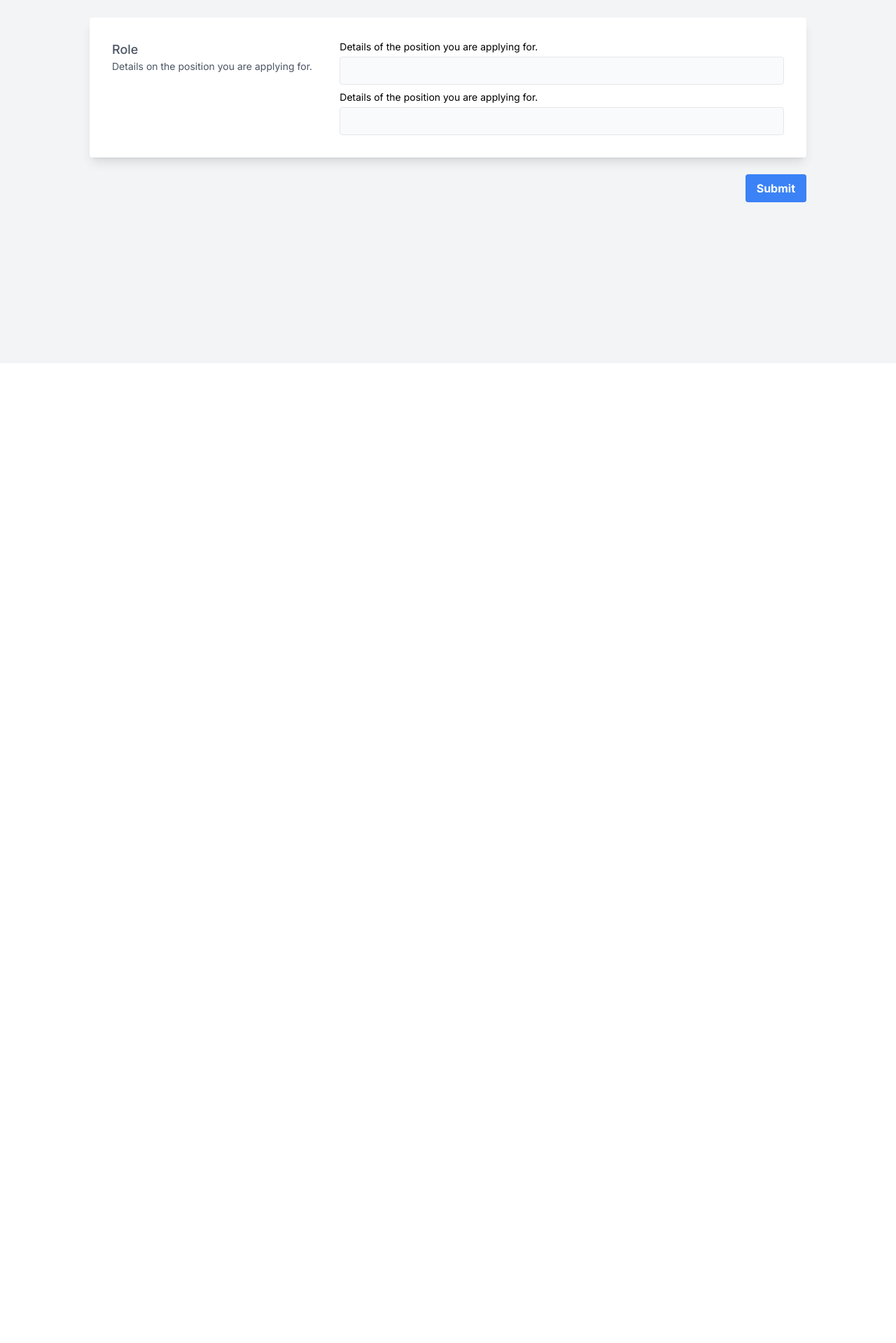
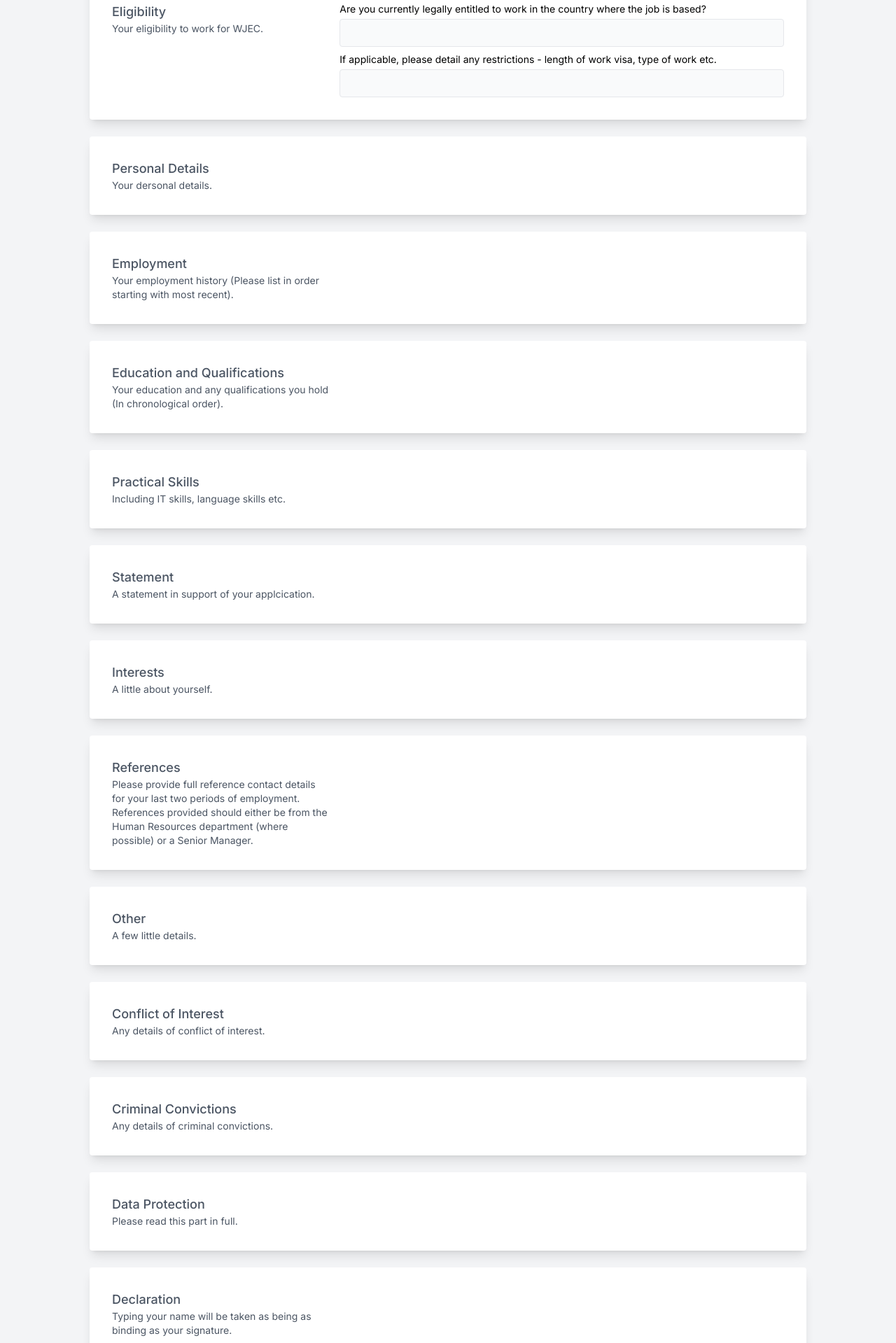
Before and after one commit to Danny-ONeill-James/simple-application-form-wjec, a Next.js app: page /en in a window 1280 px wide. Shown: the part 281-2200 px from the top of the page at 70% size. Before the commit the page ends 800 px from the top, so only its background shows below. Built offline with nearby package versions, Linux system fonts and the light colour scheme.

Commit message:
chore: Initial localisation Data added

```diff
--- a/messages/cy.json
+++ b/messages/cy.json
@@ -1,7 +1,84 @@
 {
   "IndexPage": {
     "title": "Cais am gyflogaeth",
-    "formTitle": "Ffurflen Gais"
+    "form": {
+      "title": "Ffurflen Gais",
+      "description": "Dyma enghraifft o ffurflen gais ar gyfer CBAC.",
+      "section": {
+        "role": {
+          "title": "Rôl",
+          "description": "Manylion y swydd yr ydych yn gwneud cais amdani.",
+          "questions": { "position": "Swydd y ceisir amdani" }
+        },
+        "eligibility": {
+          "title": "Cymhwysedd",
+          "description": "Eich cymhwyster i weithio i CBAC.",
+          "questions": {
+            "entitled": "A oes gennych hawl cyfreithiol ar hyn o bryd i weithio yn y wlad lle mae'r swydd wedi'i lleoli?",
+            "detail": "Os yn berthnasol, rhowch fanylion unrhyw gyfyngiadau - hyd y fisa gwaith, math o waith ac ati."
+          }
+        },
+        "personalDetails": {
+          "title": "Manylion personol",
+          "description": "Manylion eich manylion personol.",
+          "questions": {
+            "title": "Teitl",
+            "forenames": "Enwau Cyntaf",
+            "surname": "Cyfenw",
+            "address": "Cyfeiriad",
+            "postCode": "Côd Post",
+            "mobile": "Rhif ffôn Symudol",
+            "home": "Rhif Cartref",
+            "work": "Rhif Gwaith",
+            "email": "Cyfeiriad Ebost"
+          }
+        },
+        "employment": {
+          "title": "Cyflogaeth",
+          "description": "Eich hanes cyflogaeth (Rhestrwch yn y drefn gan ddechrau gyda'r mwyaf diweddar)."
+        },
+        "education": {
+          "title": "Addysg a Chymwysterau",
+          "description": "Eich addysg ac unrhyw gymwysterau sydd gennych (Mewn trefn gronolegol)."
+        },
+        "practicalSkills": {
+          "title": "Sgiliau Ymarferol",
+          "description": "Gan gynnwys sgiliau TG, sgiliau iaith ac ati."
+        },
+        "statement": {
+          "title": "Datganiad",
+          "description": "Datganiad i gefnogi eich cais."
+        },
+        "interests": {
+          "title": "Diddordebau",
+          "description": "Ychydig amdanoch chi'ch hun."
+        },
+        "references": {
+          "title": "References",
+          "description": "Rhowch fanylion cyswllt llawn ar gyfer eich dau gyfnod olaf o gyflogaeth. Dylai tystlythyrau a ddarperir fod naill ai gan yr adran Adnoddau Dynol (lle bo modd) neu Uwch Reolwr."
+        },
+        "other": {
+          "title": "Arall",
+          "description": "Ychydig o fanylion."
+        },
+        "conflict": {
+          "title": "Gwrthdaro Buddiannau",
+          "description": "Unrhyw fanylion am wrthdaro buddiannau."
+        },
+        "convictions": {
+          "title": "Euogfarnau Troseddol",
+          "description": "Unrhyw fanylion am euogfarnau troseddol."
+        },
+        "dataProtection": {
+          "title": "Diogelu Data",
+          "description": "Darllenwch y rhan hon yn llawn."
+        },
+        "declaration": {
+          "title": "Datganiad",
+          "description": "Bydd teipio'ch enw yr un mor rhwymol â'ch llofnod."
+        }
+      }
+    }
   },
   "LocaleLayout": {
     "title": "CBAC"
--- a/messages/en.json
+++ b/messages/en.json
@@ -1,7 +1,84 @@
 {
   "IndexPage": {
     "title": "Application for employment",
-    "formTitle": "Application Form"
+    "form": {
+      "title": "Application Form",
+      "description": "This is an example application form for WJEC.",
+      "section": {
+        "role": {
+          "title": "Role",
+          "description": "Details on the position you are applying for.",
+          "questions": { "position": "Position applied for" }
+        },
+        "eligibility": {
+          "title": "Eligibility",
+          "description": "Your eligibility to work for WJEC.",
+          "questions": {
+            "entitled": "Are you currently legally entitled to work in the country where the job is based?",
+            "detail": "If applicable, please detail any restrictions - length of work visa, type of work etc."
+          }
+        },
+        "personalDetails": {
+          "title": "Personal Details",
+          "description": "Your dersonal details.",
+          "questions": {
+            "title": "Title",
+            "forenames": "Forenames",
+            "surname": "Surname",
+            "address": "Address",
+            "postCode": "Post Code",
+            "mobile": "Mobile Number",
+            "home": "Home Number",
+            "work": "Work Number",
+            "email": "E-Mail Address"
+          }
+        },
+        "employment": {
+          "title": "Employment",
+          "description": "Your employment history (Please list in order starting with most recent)."
+        },
+        "education": {
+          "title": "Education and Qualifications",
+          "description": "Your education and any qualifications you hold (In chronological order)."
+        },
+        "practicalSkills": {
+          "title": "Practical Skills",
+          "description": "Including IT skills, language skills etc."
+        },
+        "statement": {
+          "title": "Statement",
+          "description": "A statement in support of your applcication."
+        },
+        "interests": {
+          "title": "Interests",
+          "description": "A little about yourself."
+        },
+        "references": {
+          "title": "References",
+          "description": "Please provide full reference contact details for your last two periods of employment. References provided should either be from the Human Resources department (where possible) or a Senior Manager."
+        },
+        "other": {
+          "title": "Other",
+          "description": "A few little details."
+        },
+        "conflict": {
+          "title": "Conflict of Interest",
+          "description": "Any details of conflict of interest."
+        },
+        "convictions": {
+          "title": "Criminal Convictions",
+          "description": "Any details of criminal convictions."
+        },
+        "dataProtection": {
+          "title": "Data Protection",
+          "description": "Please read this part in full."
+        },
+        "declaration": {
+          "title": "Declaration",
+          "description": "Typing your name will be taken as being as binding as your signature."
+        }
+      }
+    }
   },
   "LocaleLayout": {
     "title": "WJEC"
--- a/src/app/[locale]/page.tsx
+++ b/src/app/[locale]/page.tsx
@@ -7,32 +7,127 @@ import { useTranslations } from "next-intl";
 export default function Home() {
   const t = useTranslations("IndexPage");
   return (
-    <main className="min-h-screen p-6 bg-gray-100 flex items-center justify-center">
+    <main className="p-6 bg-gray-100  items-center justify-center">
       <div className="container max-w-screen-lg mx-auto">
         <form>
           <h2 className="font-semibold text-xl text-gray-600">
-            {t("formTitle")}
+            {t("form.title")}
           </h2>
-          <p className="text-gray-500 mb-6">
-            This is an example form for WJEC.
-          </p>
+          <p className="text-gray-500 mb-6">{t("form.description")}</p>
           <FormSection>
             <FormSideBar
-              title="Role"
-              paragraph="Details on the position you are applying for."
+              title={t("form.section.role.title")}
+              paragraph={t("form.section.role.description")}
             />
             <FormFieldsGroup>
               <FormTextField
-                IdAndName={"Position"}
-                label={"Details of the position you are applying for."}
+                IdAndName="position"
+                label={t("form.section.role.questions.position")}
+                required={true}
+              />
+            </FormFieldsGroup>
+          </FormSection>
+          <FormSection>
+            <FormSideBar
+              title={t("form.section.eligibility.title")}
+              paragraph={t("form.section.eligibility.description")}
+            />
+            <FormFieldsGroup>
+              <FormTextField
+                IdAndName="entitled"
+                label={t("form.section.eligibility.questions.entitled")}
                 required={true}
               />
               <FormTextField
-                IdAndName={"Position"}
-                label={"Details of the position you are applying for."}
+                IdAndName="detail"
+                label={t("form.section.eligibility.questions.detail")}
                 required={true}
               />
             </FormFieldsGroup>
+          </FormSection>
+          <FormSection>
+            <FormSideBar
+              title={t("form.section.personalDetails.title")}
+              paragraph={t("form.section.personalDetails.description")}
+            />
+            <FormFieldsGroup></FormFieldsGroup>
+          </FormSection>
+          <FormSection>
+            <FormSideBar
+              title={t("form.section.employment.title")}
+              paragraph={t("form.section.employment.description")}
+            />
+            <FormFieldsGroup></FormFieldsGroup>
+          </FormSection>
+          <FormSection>
+            <FormSideBar
+              title={t("form.section.education.title")}
+              paragraph={t("form.section.education.description")}
+            />
+            <FormFieldsGroup></FormFieldsGroup>
+          </FormSection>
+          <FormSection>
+            <FormSideBar
+              title={t("form.section.practicalSkills.title")}
+              paragraph={t("form.section.practicalSkills.description")}
+            />
+            <FormFieldsGroup></FormFieldsGroup>
+          </FormSection>
+          <FormSection>
+            <FormSideBar
+              title={t("form.section.statement.title")}
+              paragraph={t("form.section.statement.description")}
+            />
+            <FormFieldsGroup></FormFieldsGroup>
+          </FormSection>
+          <FormSection>
+            <FormSideBar
+              title={t("form.section.interests.title")}
+              paragraph={t("form.section.interests.description")}
+            />
+            <FormFieldsGroup></FormFieldsGroup>
+          </FormSection>
+          <FormSection>
+            <FormSideBar
+              title={t("form.section.references.title")}
+              paragraph={t("form.section.references.description")}
+            />
+            <FormFieldsGroup></FormFieldsGroup>
+          </FormSection>
+          <FormSection>
+            <FormSideBar
+              title={t("form.section.other.title")}
+              paragraph={t("form.section.other.description")}
+            />
+            <FormFieldsGroup></FormFieldsGroup>
+          </FormSection>
+          <FormSection>
+            <FormSideBar
+              title={t("form.section.conflict.title")}
+              paragraph={t("form.section.conflict.description")}
+            />
+            <FormFieldsGroup></FormFieldsGroup>
+          </FormSection>
+          <FormSection>
+            <FormSideBar
+              title={t("form.section.convictions.title")}
+              paragraph={t("form.section.convictions.description")}
+            />
+            <FormFieldsGroup></FormFieldsGroup>
+          </FormSection>
+          <FormSection>
+            <FormSideBar
+              title={t("form.section.dataProtection.title")}
+              paragraph={t("form.section.dataProtection.description")}
+            />
+            <FormFieldsGroup></FormFieldsGroup>
+          </FormSection>
+          <FormSection>
+            <FormSideBar
+              title={t("form.section.declaration.title")}
+              paragraph={t("form.section.declaration.description")}
+            />
+            <FormFieldsGroup></FormFieldsGroup>
           </FormSection>
           <div className="md:col-span-5 text-right">
             <div className="inline-flex items-end">
```
